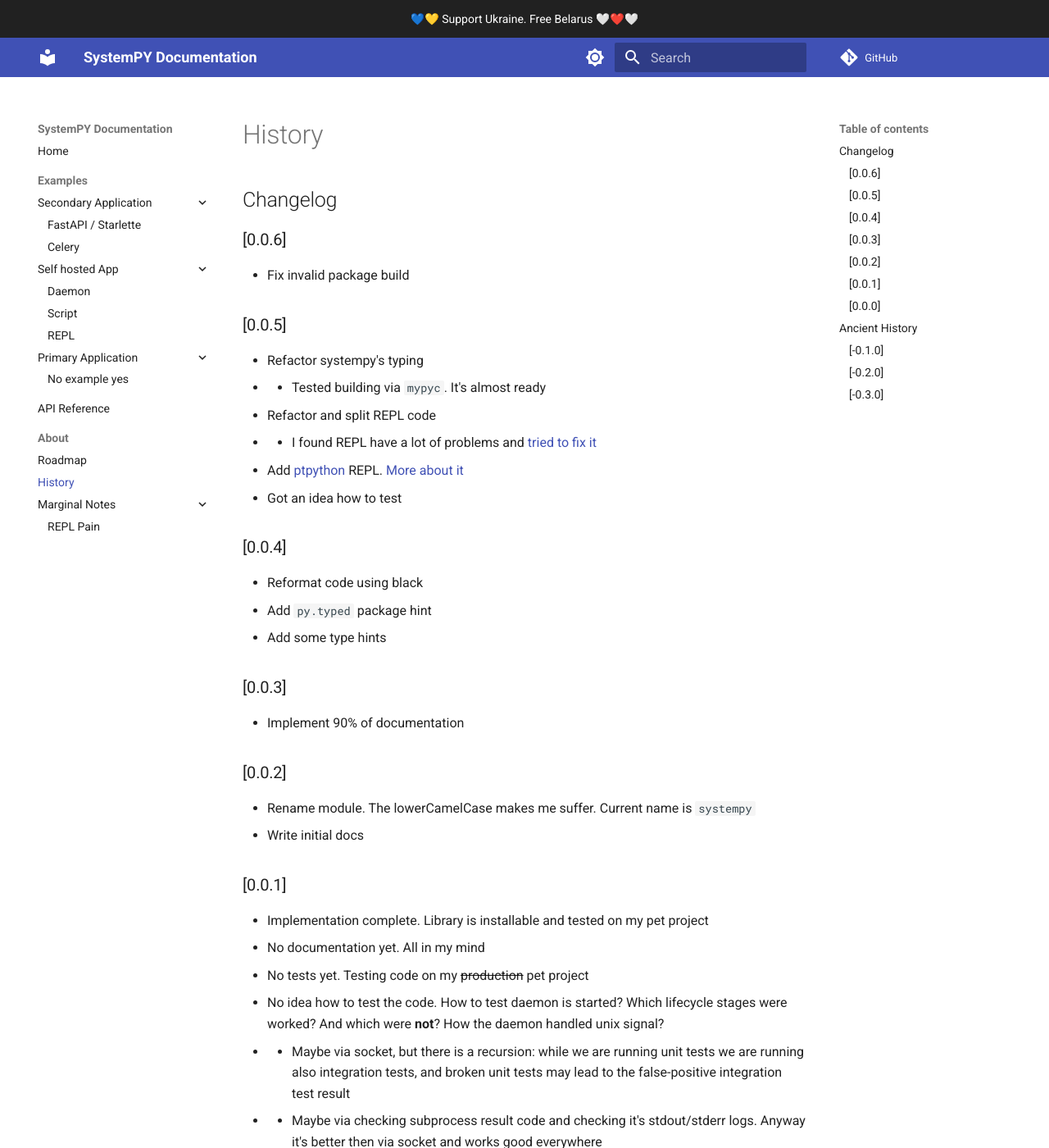
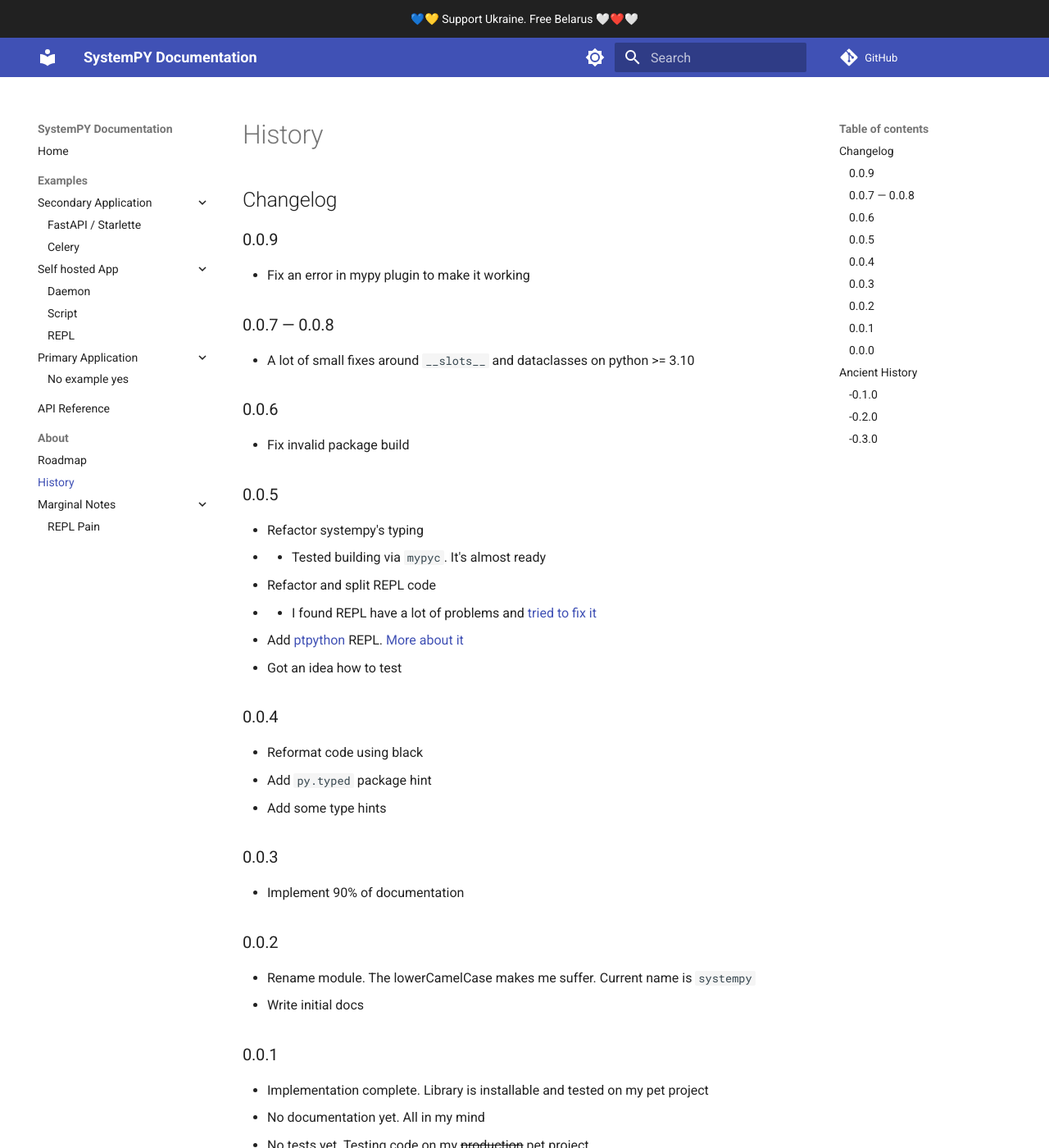
Before and after one commit to kai3341/systemPY, an MkDocs documentation site: the page built from docs/about/history.md, in a window 1280 px wide and 1400 px high. Shown: the whole window at 82% size. Built offline with MkDocs 1.6.1 and Material for MkDocs 9.7.7, drawn with Linux system fonts in a browser that asks for light colours; comment, search, counter and statistics services are not loaded; some of the changed text lies outside the part shown.

Commit message:
Fix mypy plugin

```diff
--- a/docs/about/history.md
+++ b/docs/about/history.md
@@ -1,10 +1,18 @@
 ## Changelog
 
-### [0.0.6]
+### 0.0.9
+
+- Fix an error in mypy plugin to make it working
+
+### 0.0.7 &#151 0.0.8
+
+- A lot of small fixes around `__slots__` and dataclasses on python >= 3.10
+
+### 0.0.6
 
 - Fix invalid package build
 
-### [0.0.5]
+### 0.0.5
 
 - Refactor systempy's typing
 - - Tested building via `mypyc`. It's almost ready
@@ -15,22 +23,22 @@
   [More about it](../../examples/self-hosted/repl#ptrepl-extension)
 - Got an idea how to test
 
-### [0.0.4]
+### 0.0.4
 
 - Reformat code using black
 - Add `py.typed` package hint
 - Add some type hints
 
-### [0.0.3]
+### 0.0.3
 
 - Implement 90% of documentation
 
-### [0.0.2]
+### 0.0.2
 
 - Rename module. The lowerCamelCase makes me suffer. Current name is `systempy`
 - Write initial docs
 
-### [0.0.1]
+### 0.0.1
 
 - Implementation complete. Library is installable and tested on my pet project
 - No documentation yet. All in my mind
@@ -44,7 +52,7 @@
     logs. Anyway it's better then via socket and works good everywhere
 - No examples yet (except my pet project which is closedsource, haha)
 
-### [0.0.0]
+### 0.0.0
 
 - Unfortunally, the name `lifecycle` is already used. Choosing the new name
 - - New name is `systemPY`
@@ -57,7 +65,7 @@
 
 Fossil area. Be careful, don't trample the bones
 
-### [-0.1.0]
+### -0.1.0
 
 - By the impression of systemd refactor the library, drop hardcoded stages,
   make implementation ultimately soft. Now all lifecycle stages are custom.
@@ -66,12 +74,12 @@ Fossil area. Be careful, don't trample the bones
 - Implement `gather` direction as arbitrary, handled by `asyncio.gather` core
 - Implement experimental `reload_threadsafe`
 
-### [-0.2.0]
+### -0.2.0
 
 - Drop `call super()` (anti)pattern. Right now while you are implementing the
   component you don't care about other components
 - Implement basic daemon reload
 
-### [-0.3.0]
+### -0.3.0
 
 - Initial idea, named `lifecycle`. You can find a lot of mentions in the code
--- a/setup_constants.py
+++ b/setup_constants.py
@@ -1,6 +1,6 @@
 import os, tomli
 
-version = "0.0.8"
+version = "0.0.9"
 name_canonical = "systemPY"
 name = name_canonical.lower()
 
```
Also changed, not shown: 1 other file.
